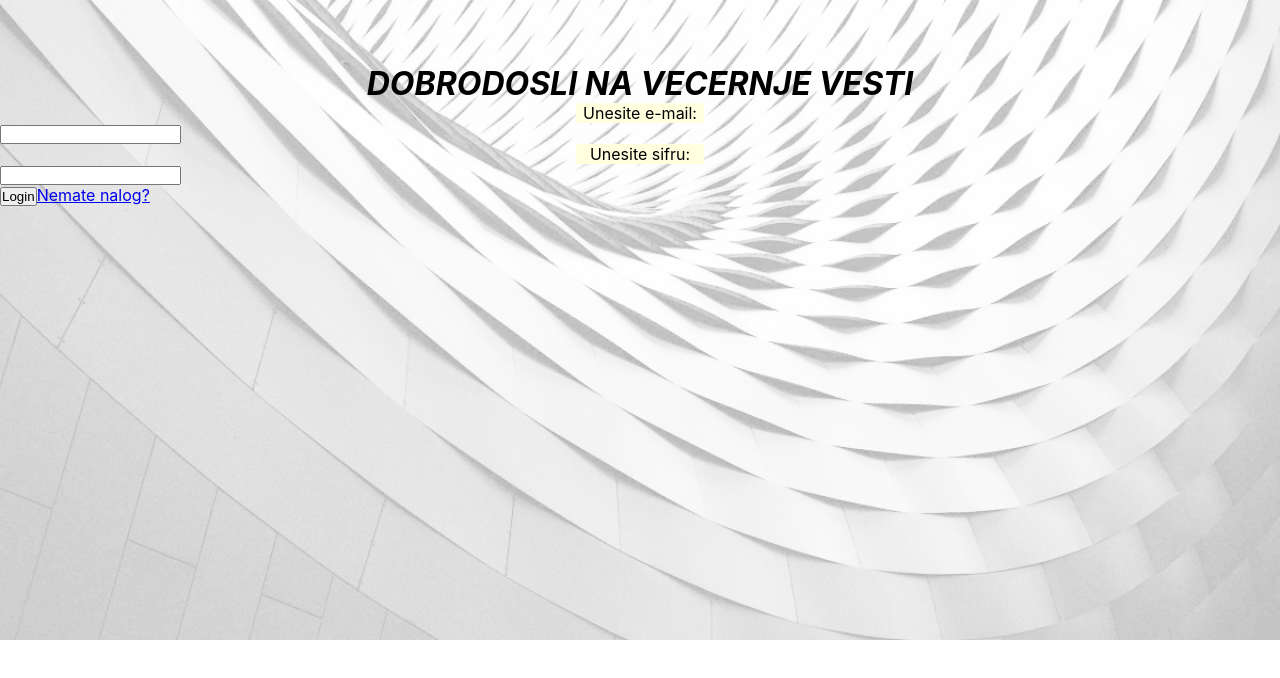
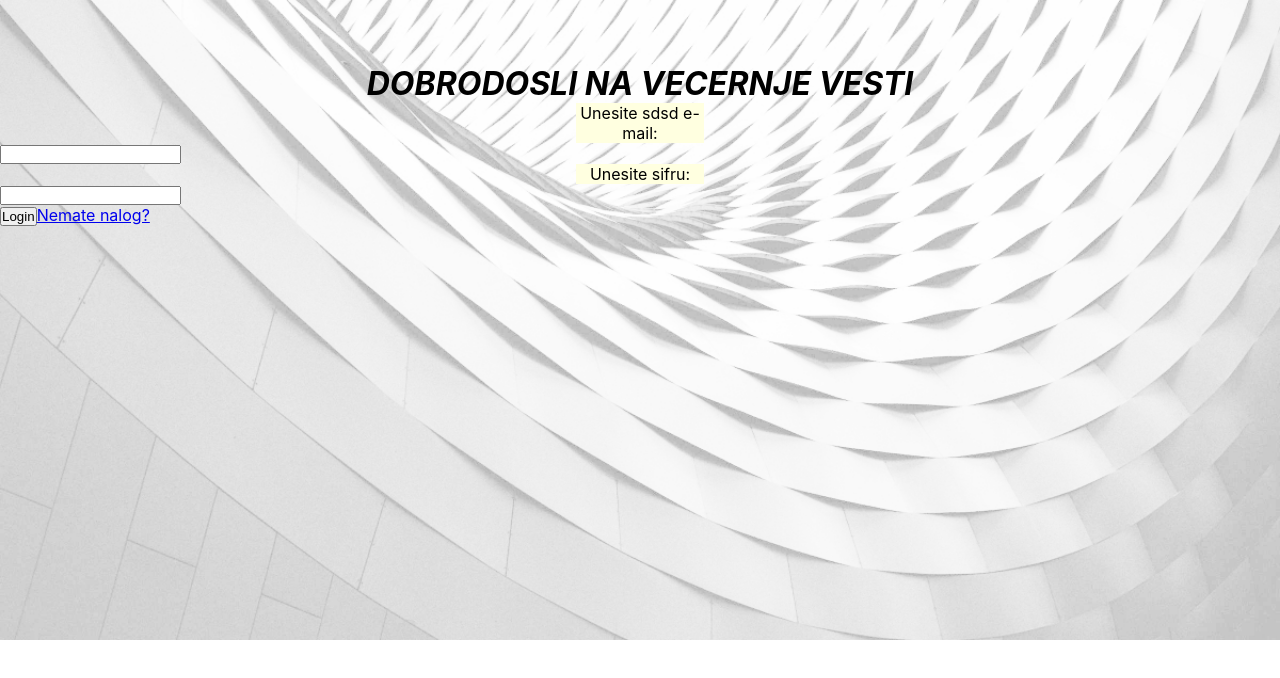
Before and after one commit to Grga126/news-app, a React (Create React App) app: page /login in a window 1280 px wide. Shown: the top 678 px of the page. Built offline with nearby package versions, Linux system fonts and the light colour scheme.

Commit message:
dsadasdas

```diff
--- a/src/html/login.js
+++ b/src/html/login.js
@@ -3,7 +3,7 @@ export default function Login(){
         <div>
         <h1 class="header">DOBRODOSLI NA VECERNJE VESTI</h1>
         <form>
-            <p class="paragraph" >Unesite e-mail:</p>
+            <p class="paragraph" >Unesite sdsd e-mail:</p>
             <input class="input" type="text" id="email" name="email"/><br/>
             <p class="paragraph">Unesite sifru:</p>
             <input class="input" type="password" id="password" name="password"/><br/>
```
